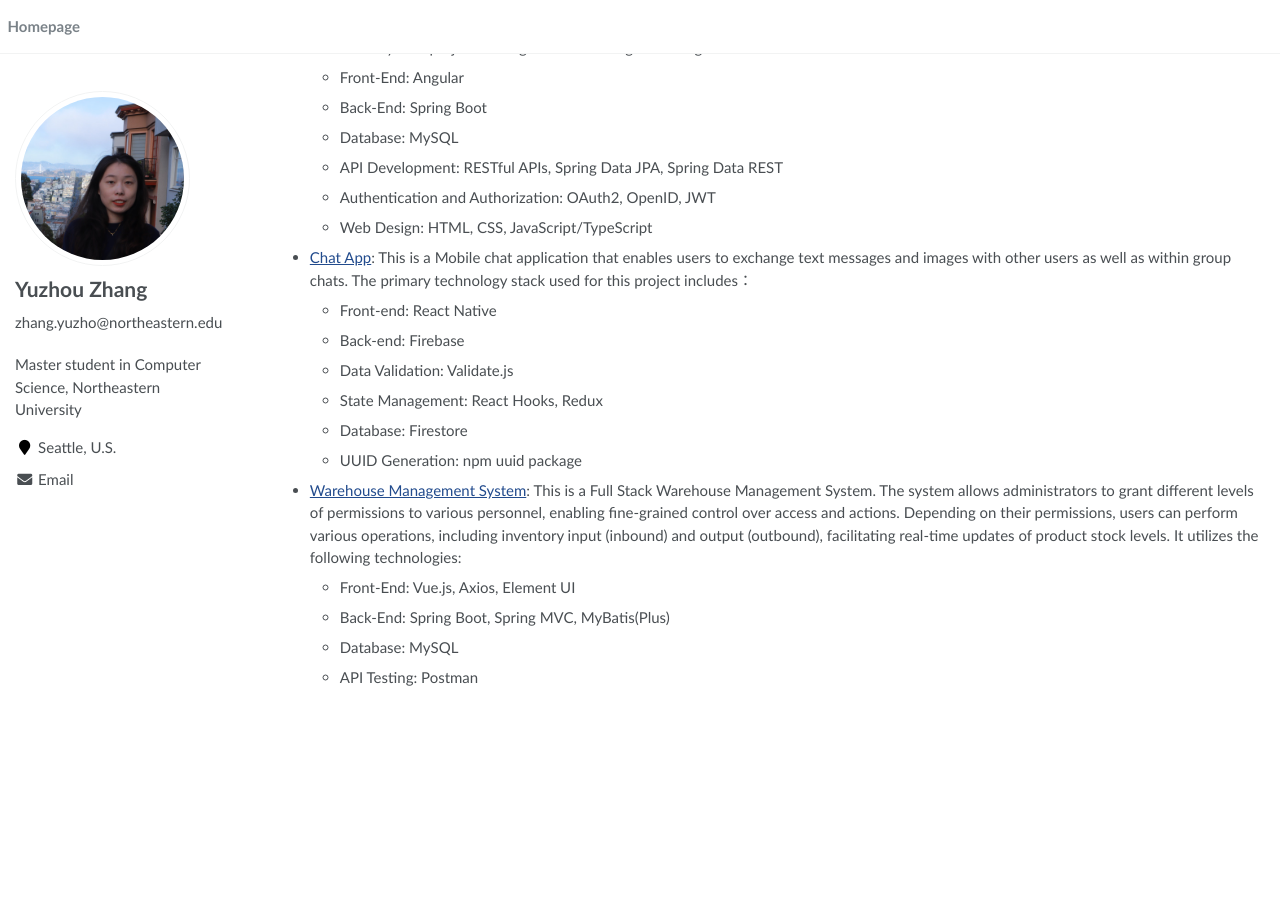
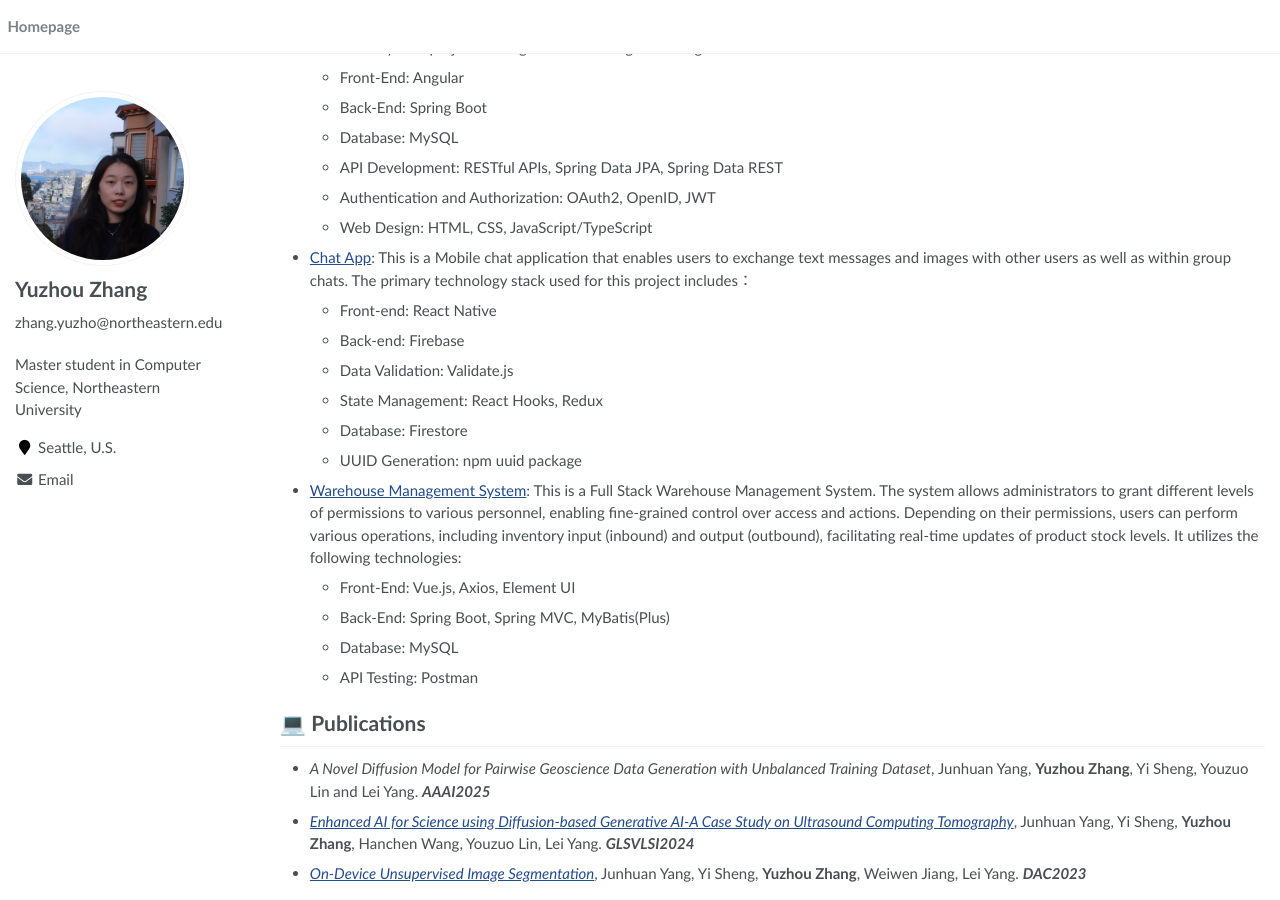
Before and after one commit to ZhangAmyyy/ZhangAmyyy.github.io, a Jekyll site: the page built from _pages/about.md, in a window 1280 px wide and 900 px high, scrolled down 1946 px. Built offline with Jekyll 4.4.1, drawn with Linux system fonts in a browser that asks for light colours; before the commit the page ends 2650 px from its top, so only the background shows below that.

Commit message:
publication updated

```diff
--- a/_pages/about.md
+++ b/_pages/about.md
@@ -42,7 +42,7 @@ I am a master student in Computer Science at the [Northeastern University](https
   + Optimized inter-service communication with **gRPC**, cutting latency by 53% and boosting document workflow
   + Designed a hybrid storage solution using **MySQL** for metadata indexing and S3 for document storage. Utilized **DBML** and SQLC-generated **Go** interfaces to ensure efficient metadata retrieval and data integrity
 
-# 🔨 Projects
+# 💻 Projects
 - [Film Gallery](https://github.com/ZhangAmyyy/film_gallery):
 This is a movie review website that allows users to search for movies and view detailed information, including plot summaries, cast, and user reviews. In terms of the technical implementation, we not only used traditional front-end frameworks but also incorporated external open-source APIs as our backend database. AWS services were employed for CRUD operations and page delivery. Ultimately, the application was containerized into a Docker image and deployed on Google Kubernetes Engine. Throughout the development process, we followed a CI/CD pipeline and utilized GitHub branch management to facilitate collaborative development across multiple environments.
   + CI/CD: CircleCI, GitHub Workflows
@@ -90,3 +90,10 @@ This is a Full Stack Warehouse Management System. The system allows administrato
   + Back-End: Spring Boot, Spring MVC, MyBatis(Plus)
   + Database: MySQL
   + API Testing: Postman
+
+# 💻 Publications
+- *A Novel Diffusion Model for Pairwise Geoscience Data Generation with Unbalanced Training Dataset*, Junhuan Yang, **Yuzhou Zhang**, Yi Sheng, Youzuo Lin and Lei Yang. ***AAAI2025***
+
+- [*Enhanced AI for Science using Diffusion-based Generative AI-A Case Study on Ultrasound Computing Tomography*](https://dl.acm.org/doi/pdf/10.1145/3649476.3660360), Junhuan Yang, Yi Sheng, **Yuzhou Zhang**, Hanchen Wang, Youzuo Lin, Lei Yang. ***GLSVLSI2024***
+
+- [*On-Device Unsupervised Image Segmentation*](https://ieeexplore.ieee.org/stamp/stamp.jsp?arnumber=10247959), Junhuan Yang, Yi Sheng, **Yuzhou Zhang**, Weiwen Jiang, Lei Yang. ***DAC2023***
```
